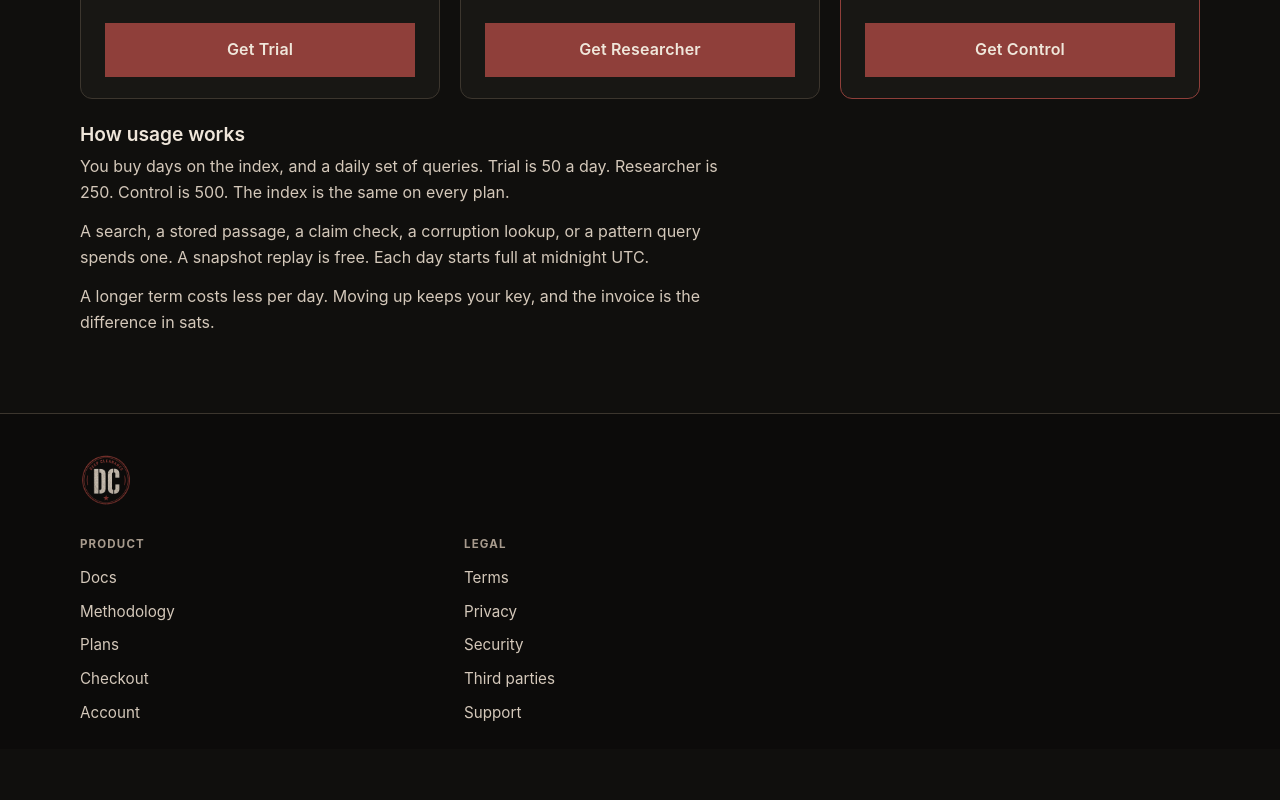
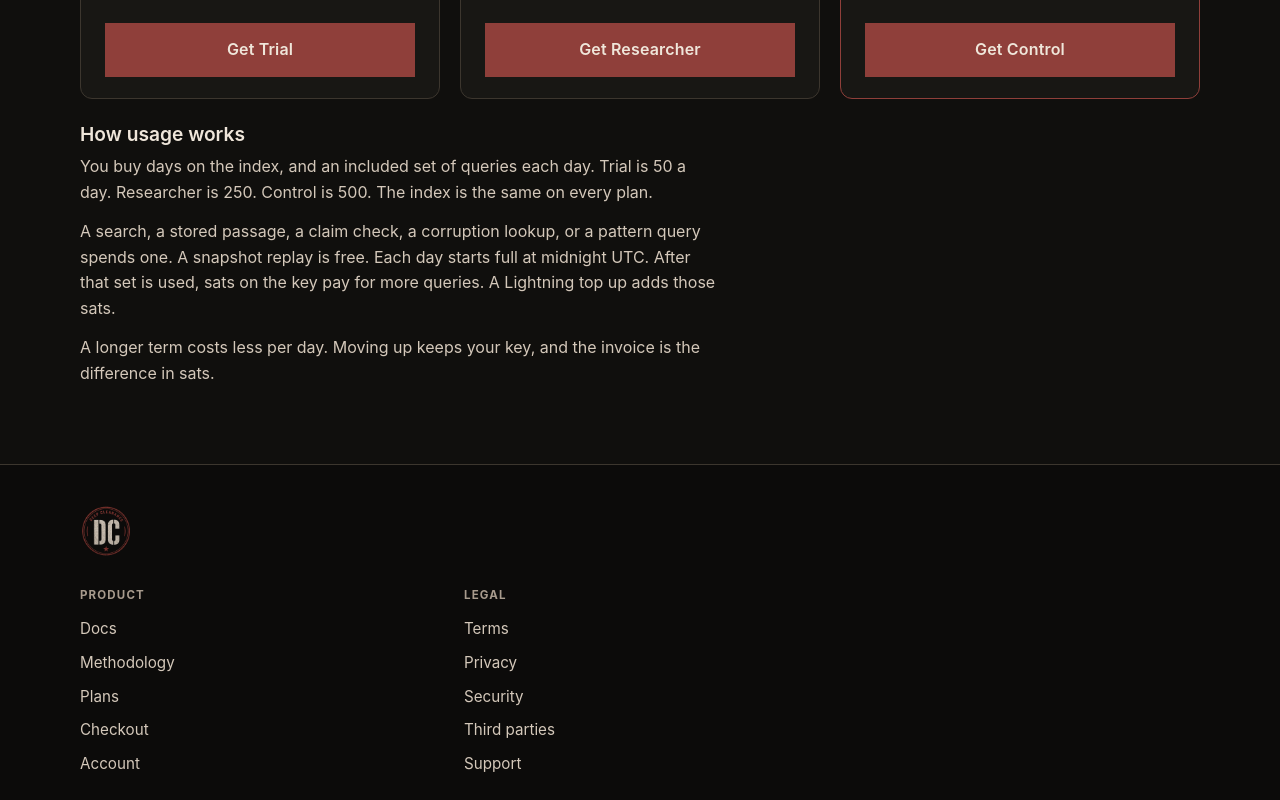
Before and after one commit to DeepClearance/deepclearance.com, a Next.js app: page /pricing in a window 1280 px wide. Shown: the part 747-1547 px from the top of the page. Before the commit the page ends 1496 px from the top, so only its background shows below. Built offline with nearby package versions, Linux system fonts and the light colour scheme; no server answers.

Commit message:
Say that a Lightning top up pays for queries after the day's included set.

```diff
--- a/pages/account.js
+++ b/pages/account.js
@@ -160,7 +160,8 @@ function QueryBalance({ apiKey }) {
       <h3>Credits</h3>
       <p className="intel-plan-blurb">
         Sats left on this key. Top up with Lightning. Each query spends sats
-        after it runs.
+        after it runs. Once the day's included queries are used, the balance
+        keeps the key working.
       </p>
       {low ? (
         <p className="account-flash">
--- a/pages/docs.js
+++ b/pages/docs.js
@@ -57,8 +57,9 @@ export default function DocsPage() {
         <code>wire</code> pins agency releases and public reporting.
       </p>
       <p>
-        Trial is 50 queries a day, Researcher 250, Control 500.{" "}
-        <code>get_snapshot</code> does not count. <Link href="/pricing/">Plans</Link>{" "}
+        Trial includes 50 queries a day, Researcher 250, Control 500. A top up
+        pays for queries after that set is used. <code>get_snapshot</code> does
+        not count. <Link href="/pricing/">Plans</Link>{" "}
         and <Link href="/account/">Account</Link> hold the key.
       </p>
     </IntelChrome>
--- a/pages/pricing.js
+++ b/pages/pricing.js
@@ -112,14 +112,15 @@ export default function PricingPage() {
       <section className="intel-usage">
         <h2>How usage works</h2>
         <p>
-          You buy days on the index, and a daily set of queries. Trial is 50 a
-          day. Researcher is 250. Control is 500. The index is the same on
-          every plan.
+          You buy days on the index, and an included set of queries each day.
+          Trial is 50 a day. Researcher is 250. Control is 500. The index is
+          the same on every plan.
         </p>
         <p>
           A search, a stored passage, a claim check, a corruption lookup, or a
           pattern query spends one. A snapshot replay is free. Each day starts
-          full at midnight UTC.
+          full at midnight UTC. After that set is used, sats on the key pay
+          for more queries. A Lightning top up adds those sats.
         </p>
         <p>
           A longer term costs less per day. Moving up keeps your key, and the
```
